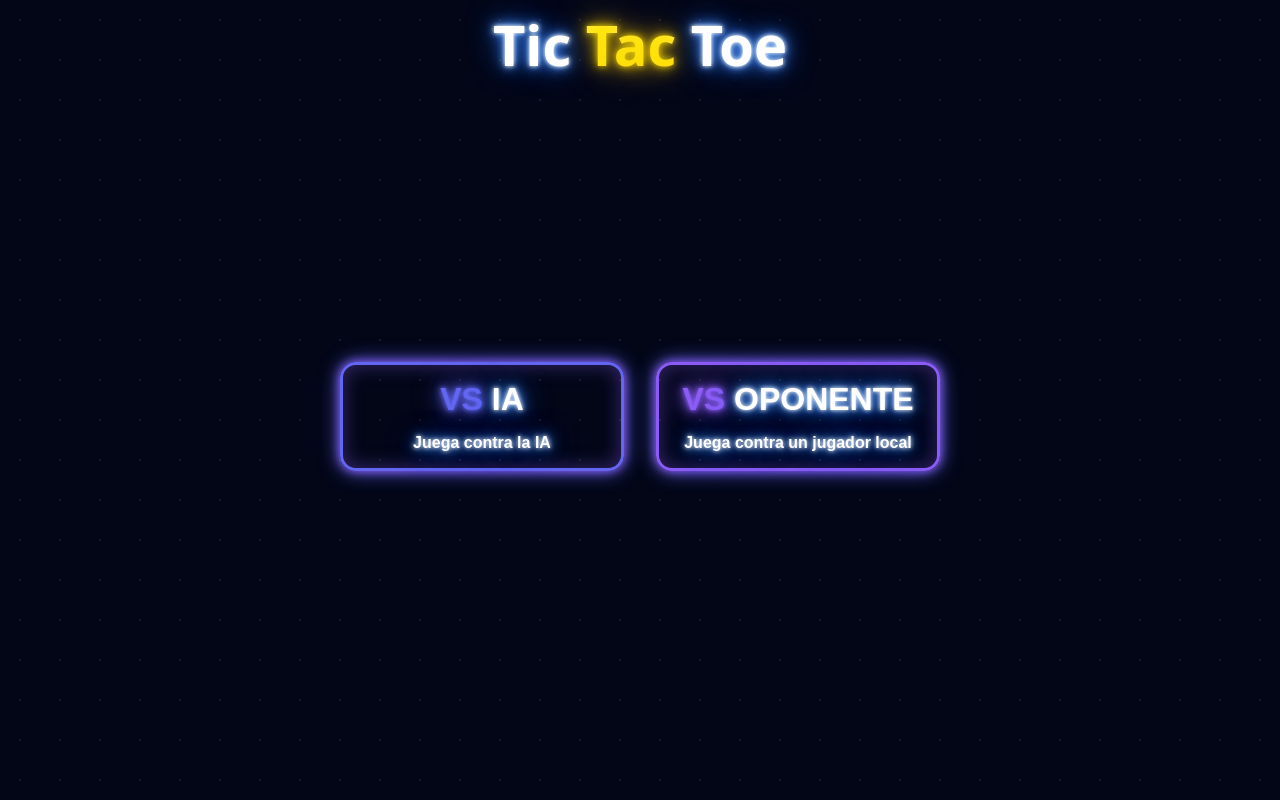
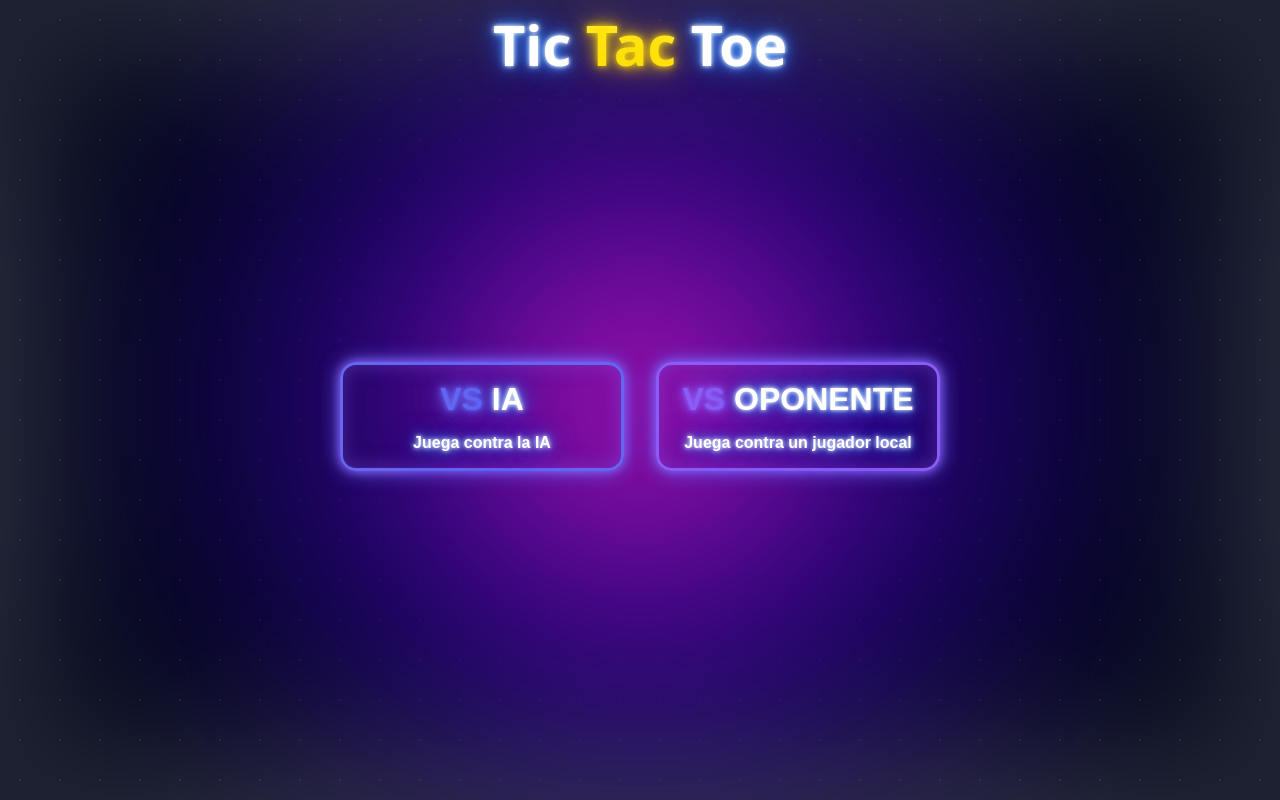
Before and after one commit to BramdonSantiago/tic-tac-toe, a React (Vite) app: page /tic-tac-toe/menu in a window 1280 px wide. Built offline with nearby package versions, Linux system fonts and the light colour scheme.

Commit message:
Deploy Add Menu Game. Game VS IA and Game VS PLAYER

```diff
--- a/src/features/menu/Menu.css
+++ b/src/features/menu/Menu.css
@@ -3,6 +3,20 @@
     max-width: 600px;
     margin-left: auto;
     margin-right: auto;
+    &::before {
+        content: "";
+        position: absolute;
+        background: radial-gradient(circle, #c715be 0%, #22037c 35%, rgba(34, 3, 124, 0.4) 55%, transparent 75%);
+        z-index: -1;
+        filter: blur(90px);
+        -webkit-filter: blur(90px);
+        top: 0;
+        left: 0;
+        width: 100%;
+        height: 100%;
+        animation: boxShadowAnimate 6s infinite;
+        -webkit-animation: boxShadowAnimate 6s infinite;
+    }
 }
 
 .btns-menu {
@@ -77,3 +91,19 @@
         }
     }
 }
+
+
+
+@keyframes boxShadowAnimate {
+    0% {
+        box-shadow: 0 0 190px 0 rgba(255, 255, 255, 0.9);
+    }
+
+    50% {
+        box-shadow: 0 0 190px 0 rgba(34, 3, 124, 0.9);
+    }
+
+    100% {
+        box-shadow: 0 0 190px 0 rgba(255, 255, 255, 0.9);
+    }
+}
--- a/src/features/menu/MenuPage.tsx
+++ b/src/features/menu/MenuPage.tsx
@@ -10,11 +10,11 @@ function MenuPage() {
                 <h1 className='title-game'>Tic <span>Tac</span> Toe</h1>
                 <div className='content-menu'>
                     <div className='btns-menu'>
-                        <button onClick={() => navigate("/game", { state: { vsAI: true } })} className='btn-menu btn-menu-primary'>
+                        <button onClick={() => navigate("/game", { state: { vsAI: true } })} className='btn-menu btn-menu-primary btn-box-shadow-animate'>
                             <h3 className='title-main-btn'><span className='versus-text'>VS</span> IA</h3>
                             <p className='text-description-btn'>Juega contra la IA</p>
                         </button>
-                        <button onClick={() => navigate("/game", { state: { vsAI: false } })} className='btn-menu btn-menu-secondary'>
+                        <button onClick={() => navigate("/game", { state: { vsAI: false } })} className='btn-menu btn-menu-secondary btn-box-shadow-animate'>
                             <h3 className='title-main-btn'><span className='versus-text'>VS</span> OPONENTE</h3>
                             <p className='text-description-btn'>Juega contra un jugador local</p>
                         </button>
```
